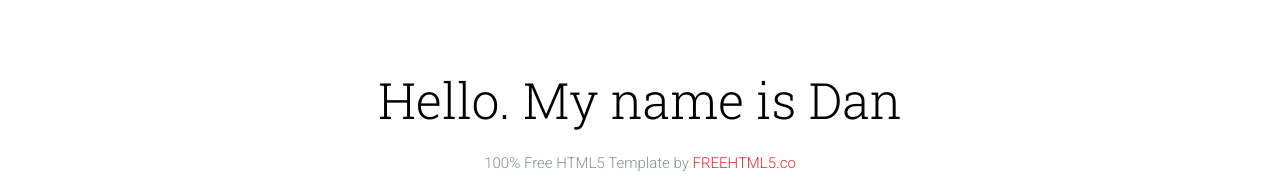
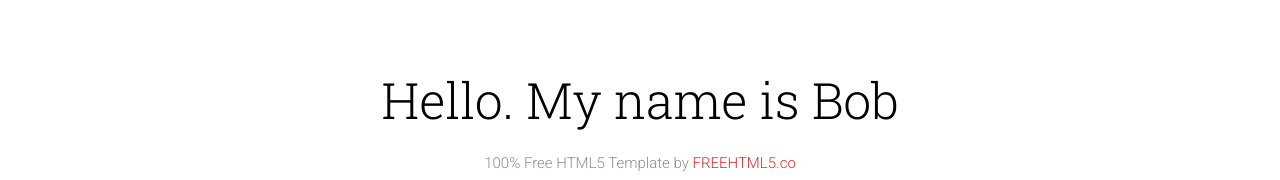
Before and after one commit to dan-mihalov/dan-mihalov.github.io, a plain HTML site: page index.html in a window 1280 px wide. Shown: the part 168-348 px from the top of the page. Drawn offline with Linux system fonts and the light colour scheme; files whose address does not match are found by name.

Commit message:
changed name to bob

```diff
--- a/index.html
+++ b/index.html
@@ -93,7 +93,7 @@
 			<div class="container">
 				<div class="row">
 					<div class="col-md-8 col-md-offset-2">
-						<h1 class="intro-lead">Hello. My name is Dan</h1>
+						<h1 class="intro-lead">Hello. My name is Bob</h1>
 						<p class="">100% Free HTML5 Template by <a href="http://freehtml5.co/" target="_blank">FREEHTML5.co</a></p>
 					</div>
 				</div>
```
